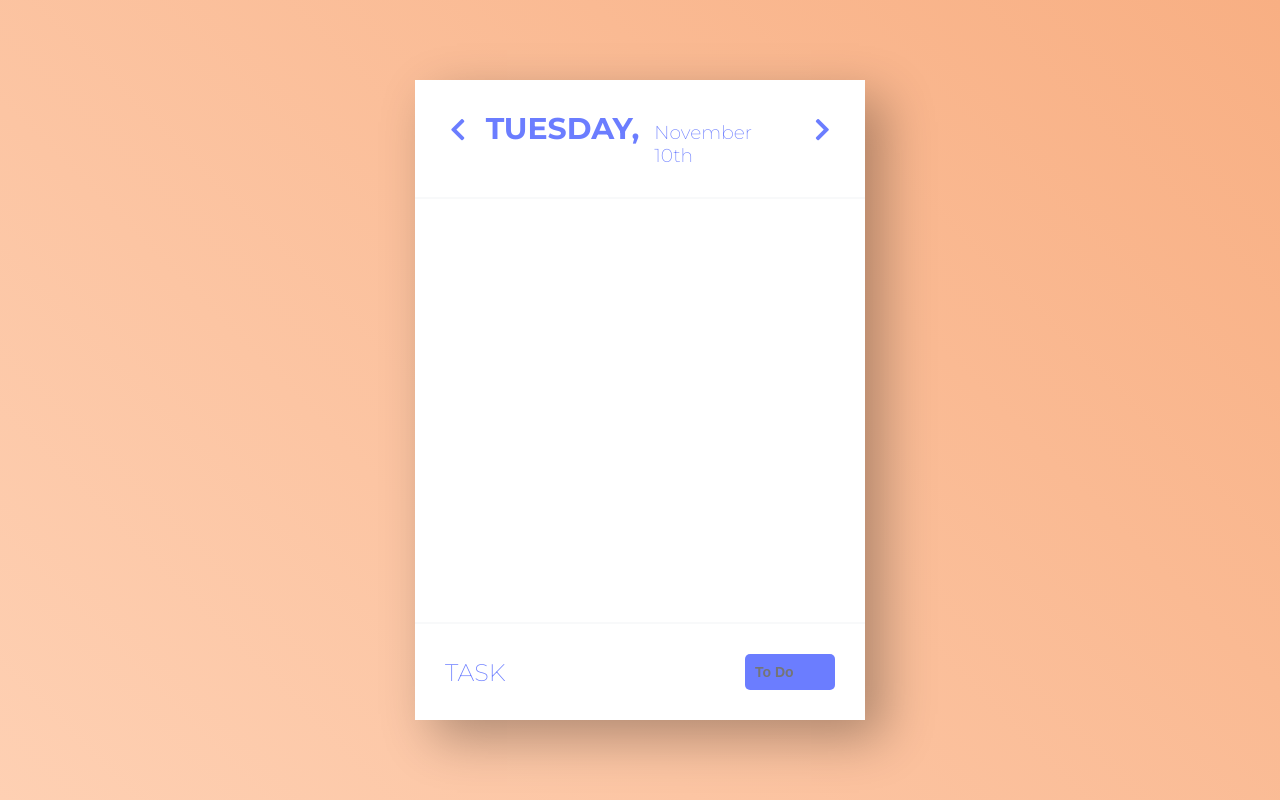
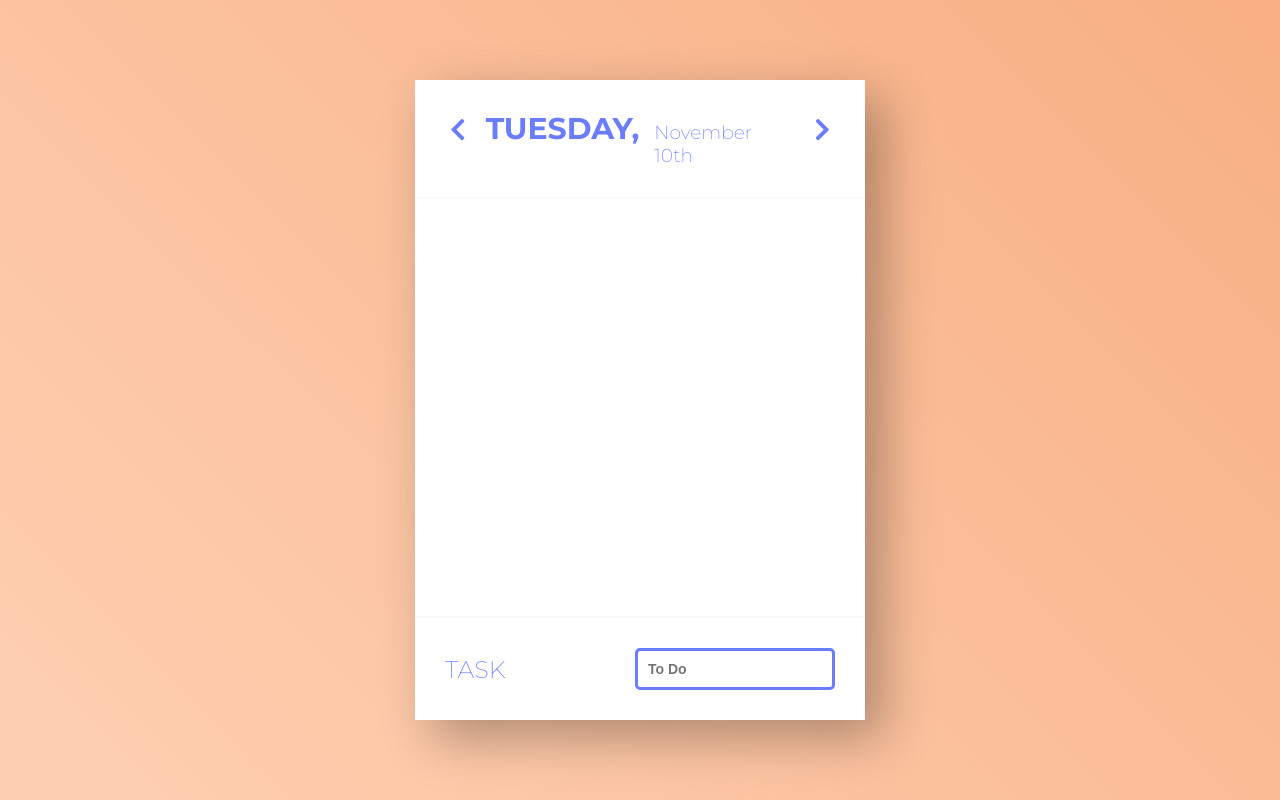
Before and after one commit to MartinFrancesco/vue-todolist, a plain HTML site: page index.html in a window 1280 px wide. Drawn offline with nearby package versions, Linux system fonts and the light colour scheme.

Commit message:
task fixed

```diff
--- a/css/style.css
+++ b/css/style.css
@@ -137,12 +137,11 @@ footer .footer {
 footer .inputs input {
   font-size: 14px;
   font-weight: bold;
-  width: 90px;
+  width: 200px;
   margin-left: 10px;
   padding: 10px;
-  color: #fff;
-  background: #6b7dff;
-  border: none;
+  color: #6b7dff;
+  border: 3px solid #6b7dff;
   border-radius: 5px;
   outline: none;
 }
--- a/js/main.js
+++ b/js/main.js
@@ -40,6 +40,7 @@ const app = new Vue({
     removeToDo(index) {
 
       this.newToDo.splice(index, 1);
+      this.task = this.newToDo.length;
 
     },
     getNow: function() {
```
